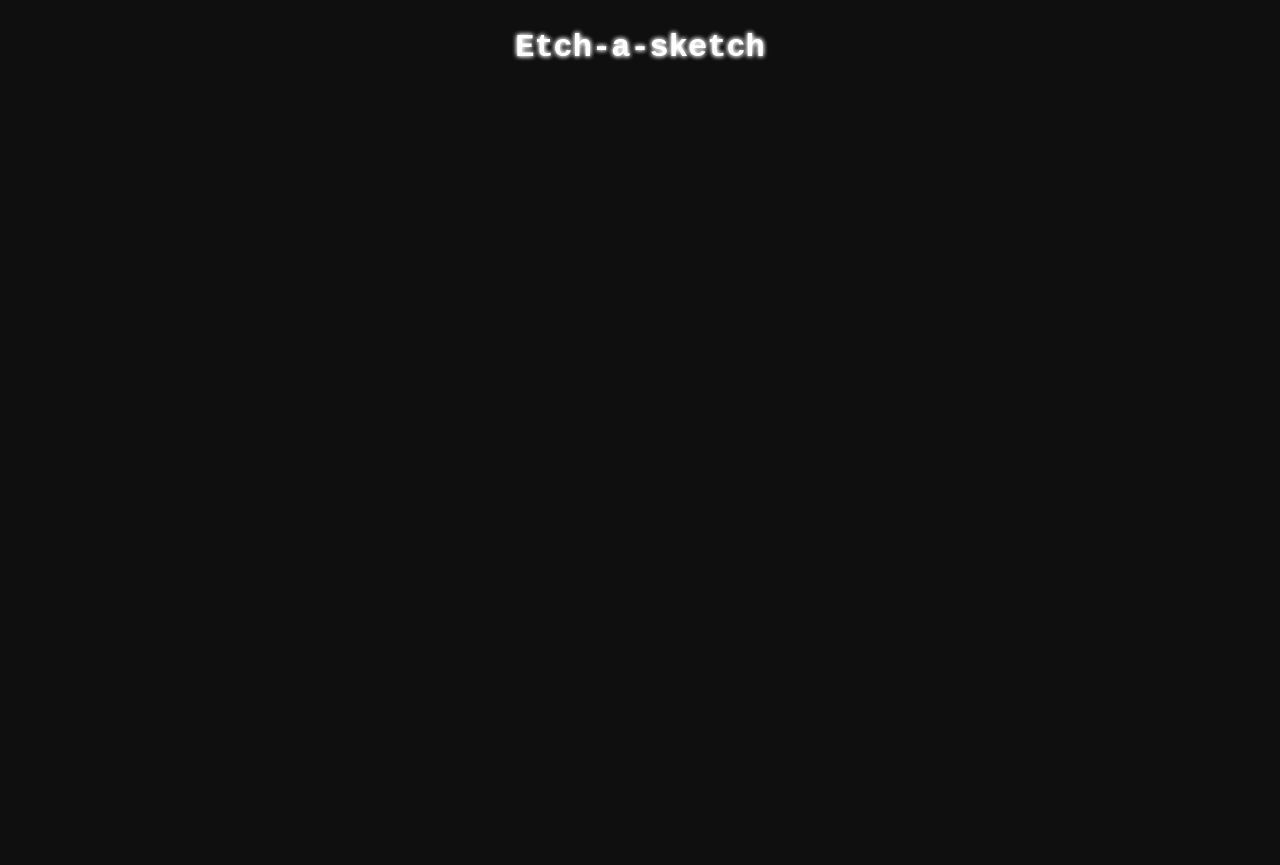
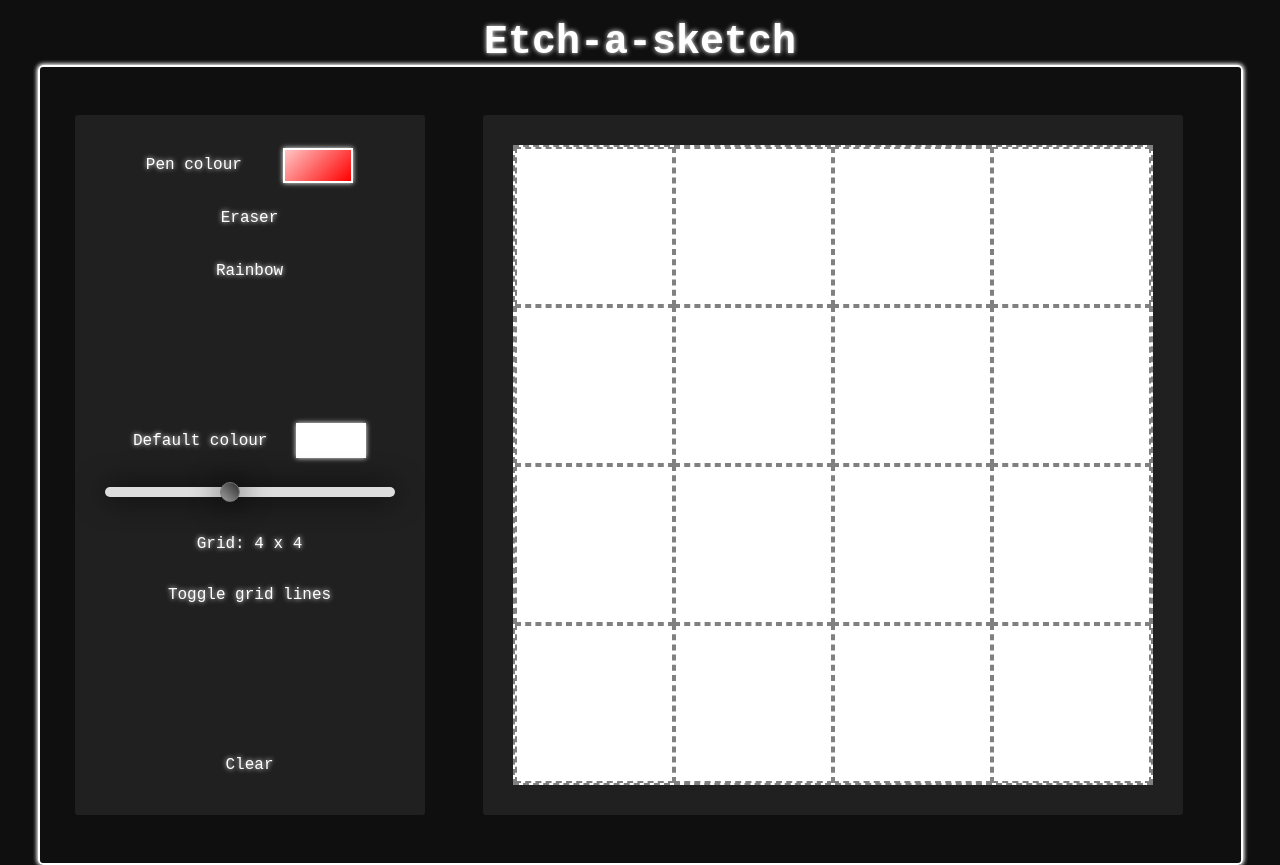
Before and after one commit to tomasbennett/Etch-a-sketch, a plain HTML site: page index.html in a window 1280 px wide. Before the commit the page ends 800 px from the top, so only its background shows below. Drawn offline with Linux system fonts and the light colour scheme.

Commit message:
Modifying the stylesheet.css and script.js files for functionanlity in the grid-size component

```diff
--- a/index.html
+++ b/index.html
@@ -15,18 +15,58 @@
 
     <main>
         <div class="container control-panel">
-            <div class="inputs"></div>
-            <div class="inputs"></div>
-            <div class="inputs"></div>
-            <div class="inputs"></div>
-            <div class="inputs"></div>
-            <div class="inputs"></div>
-            <div class="inputs"></div>
+            <div class="colour settings">
+                <div class="inputs colour-select">
+                    <p>Pen colour</p>
+
+
+                    <div></div>
+                </div>
+
+                <div class="inputs">
+                    Eraser
+                </div>
+                <div class="inputs">
+                    Rainbow
+                </div>
+            </div>
+
+            <div class="grid settings">
+                <div class="inputs colour-select">
+                    Default colour
+                    <div></div>
+                </div>
+                <div class="inputs">
+                    <input
+                        type="range"
+                        min="1"
+                        max="8"
+                        step="1"
+                        value="4"
+                        class="slider"
+                        id="horizontal-slider"
+                    />
+                </div>
+                <div class="inputs">
+                    <p id="slider-value"></p>
+                </div>
+                <div class="inputs">
+                    Toggle grid lines
+                </div>
+            </div>
+
+            <div class="clear settings">
+                <div class="inputs">
+                    Clear
+                </div>
+            </div>
         </div>
 
-        <div class="container etch">
+        <div class="container outer-etch">
+            <div class="inner-etch">
+
+            </div>
         </div>
-
     </main>
 </body>
 </html>
--- a/script.js
+++ b/script.js
@@ -0,0 +1,48 @@
+const defaultColour = document.querySelector('.grid.settings .colour-select div');
+const penColour = document.querySelector('.colour.settings .colour-select div');
+const innerEtch = document.querySelector('.inner-etch');
+
+const randomColours = ["red", "orange", "yellow", "green", "blue", "indigo", "violet", "black", "white", "gray", "silver", "maroon", "fuchsia", "purple", "lime", "aqua", "teal", "navy", "olive", "brown", "pink", "beige", "gold", "coral", "turquoise", "peachpuff", "chartreuse", "plum"];
+
+
+const gridFormatText = document.querySelector('#slider-value');
+const horizontalSlider = document.querySelector('#horizontal-slider');
+
+
+gridFormatText.textContent = `Grid: ${horizontalSlider.value} x ${horizontalSlider.value}`;
+modifyingGridSquares();
+
+horizontalSlider.addEventListener('input', () => {
+    modifyingGridSquares();
+
+    gridFormatText.textContent = `Grid: ${horizontalSlider.value} x ${horizontalSlider.value}`;
+});
+
+
+function modifyingGridSquares() {
+
+    let gridSquares = Array.from(innerEtch.children);
+    let gridSquareCount = gridSquares.length;
+
+    innerEtch.style.gridTemplateRows = `repeat(${horizontalSlider.value}, 1fr)`;
+    innerEtch.style.gridTemplateColumns = `repeat(${horizontalSlider.value}, 1fr)`;
+
+    if(gridSquareCount <= horizontalSlider.value ** 2) {
+
+        for(let i = 0; i < horizontalSlider.value ** 2; i++){
+            const newGridSquare = document.createElement('div');
+
+            newGridSquare.classList.add('grid-square');
+            innerEtch.appendChild(newGridSquare);
+        }
+
+    } else {
+
+        for(let i = gridSquareCount; i > horizontalSlider.value ** 2; i--){
+            innerEtch.removeChild(innerEtch.lastElementChild);
+        }
+
+
+    }
+
+}
--- a/stylesheet.css
+++ b/stylesheet.css
@@ -1,10 +1,16 @@
 :root{
     font-size: 62.5%;
+
+    --default-colour: white;
+    --pen-colour: red;
+    --toggle-border: .2rem;
 }
 
 *,
 *::after,
 *::before{
+    margin: 0;
+    padding: 0;
     box-sizing: border-box;
 }
 
@@ -18,11 +24,190 @@ html, body{
     background-color: #0f0f0f;
     color: #ffffff;
     text-shadow:
-        0 0 5px #ffffff,
-        0 0 5px #ffffff;
+        0 0 .5rem #ffffff;
 
     display: flex;
     flex-direction: column;
     align-items: center;
+}
 
+h1{
+    font-size: 4rem;
+    margin-top: 2rem;
 }
+
+main{
+    width: 120.5rem;
+    height: 75vh;
+    min-height: 80rem;
+
+    margin: auto 0;
+
+    border: .2rem #ffffff solid;
+    border-radius: .5rem;
+    box-shadow: 0 0 .5rem #ffffff,
+                0 0 .5rem #ffffff;
+
+    display: flex;
+    align-items: center;
+}
+
+.container{
+    background-color: #202020;
+    border-radius: .3rem;
+    padding: 3rem;
+
+    height: 70rem;
+
+    display: flex;
+    flex-direction: column;
+    row-gap: 13rem;
+}
+
+.container.control-panel{
+    width: 35rem;
+    margin-left: 3.5rem;
+}
+
+.settings{
+    display: flex;
+    flex-direction: column;
+    justify-content: space-between;
+    align-items: stretch;
+}
+
+.colour.settings{
+    flex: calc(3 / 4);
+}
+
+.grid.settings{
+    flex: 1;
+}
+
+
+
+.inputs{
+    display: flex;
+    justify-content: space-evenly;
+    align-items: center;
+
+    height: 4rem;
+    border-radius: .4rem;
+}
+
+.inputs:not(:has(#slider-value),.colour-select){
+    cursor: pointer;
+}
+
+.inputs:not(:has(#slider-value),.colour-select):hover{
+    background-color: #353535;
+}
+
+
+
+
+.colour-select div{
+    width: 7rem;
+    height: 3.5rem;
+
+    background-position: 100% 100%;
+    background-size: 130% 130%;
+
+    border: .2rem #ffffff solid;
+    box-shadow:
+        0 0 .5rem #ffffff;
+
+    cursor: pointer;
+}
+
+.colour.settings .colour-select div{
+    background-image: linear-gradient(135deg, white 1%, var(--pen-colour));
+}
+
+.grid.settings .colour-select div{
+    background-image: linear-gradient(135deg, white 1%, var(--default-colour));
+}
+
+
+.slider{
+    -webkit-appearance: none;
+    width: 100%;
+    height: 1rem;
+
+    background-color: #ddd;
+    box-shadow: 0px 0px 3rem rgb(0, 0, 0);
+    border-radius: .5rem;
+}
+
+.slider::-webkit-slider-thumb{
+    appearance: none;
+
+    width: 2rem;
+    aspect-ratio: 1;
+
+    background-image: linear-gradient(45deg, rgb(160, 160, 160), rgb(44, 44, 44));
+    border: .05rem solid rgb(117, 117, 117);
+    border-radius: 50%;
+    box-shadow: 0px 0px 3rem rgb(0, 0, 0);
+
+    cursor: pointer;
+    transition: all 0.3s ease;
+}
+
+.slider::-webkit-slider-thumb:active {
+    box-shadow: 0px 0px 0rem rgb(0, 0, 0);
+}
+
+
+
+
+.container.outer-etch{
+    display: flex;
+    align-items: center;
+    justify-content: center;
+
+    width: 70rem;
+    margin: 0 auto;
+}
+
+.container:hover{
+    box-shadow: 0px 0px 3rem rgb(0, 0, 0);
+}
+
+.container.outer-etch:active{
+    box-shadow: 0px 0px 0rem rgb(0, 0, 0);
+}
+
+.inner-etch{
+    background-image: linear-gradient(135deg, white 1%, var(--default-colour));
+
+    aspect-ratio: 1;
+    height: 100%;
+
+    border: var(--toggle-border) grey dashed;
+
+    display: grid;
+}
+
+.grid-square{
+
+    background-color: var(--default-colour);
+    border: var(--toggle-border) grey dashed;
+}
+
+
+
+
+
+
+
+
+
+
+
+
+
+
+::-webkit-scrollbar{
+    display: none;
+}
```
